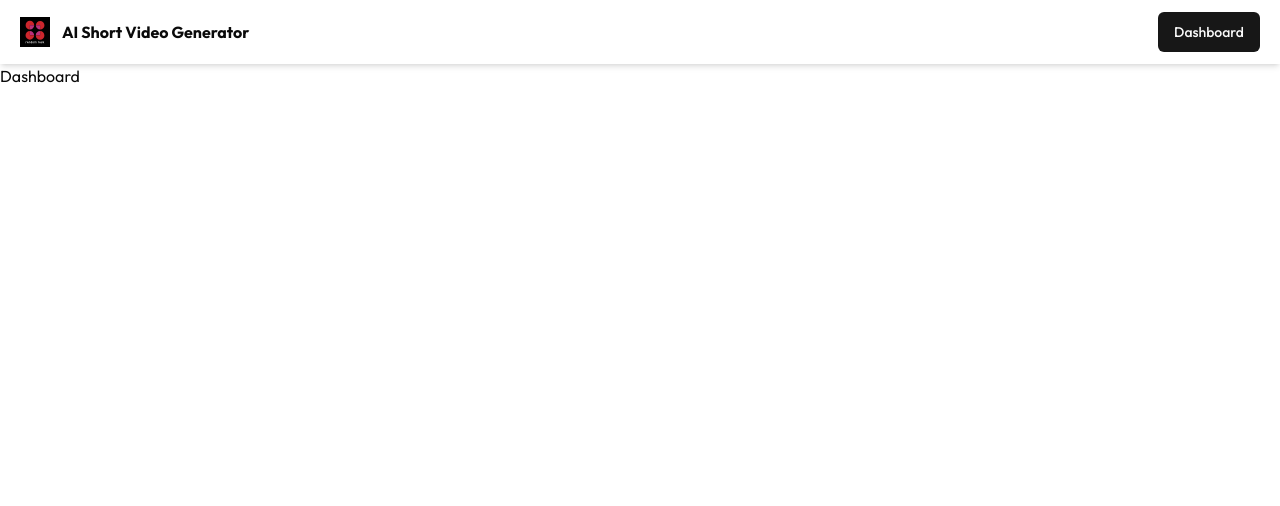
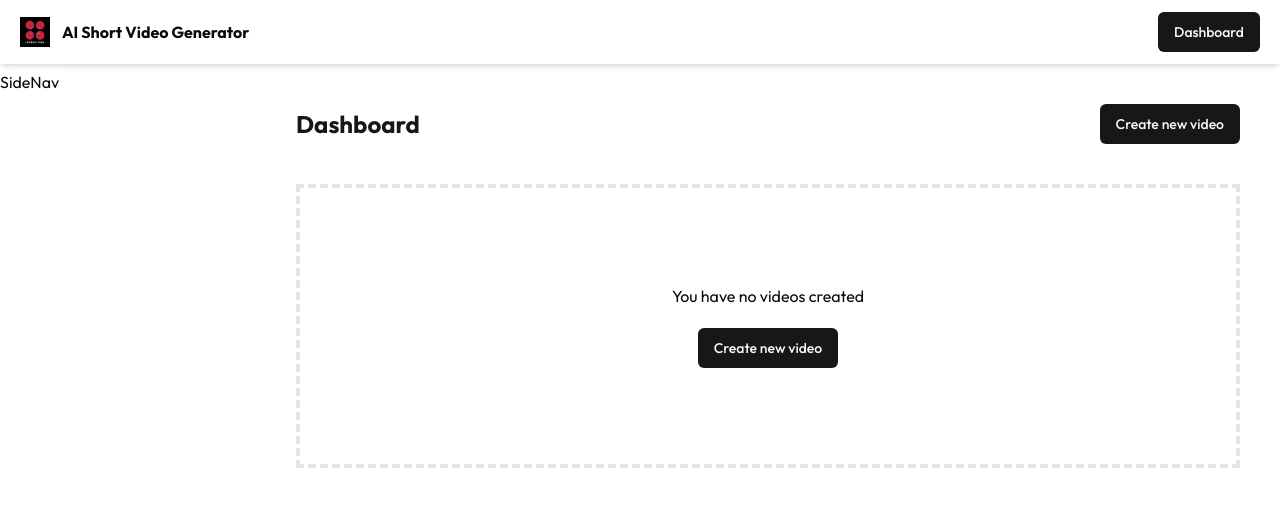
Before and after one commit to devansharyan123/Video-Generator, a Next.js app in the folder ai-short-video-generator/: page /dashboard in a window 1280 px wide. Shown: the top 506 px of the page. Built offline with nearby package versions, Linux system fonts and the light colour scheme; no server answers.

Commit message:
Dashboard created

```diff
--- /dev/null
+++ b/ai-short-video-generator/app/dashboard/components/EmptyState.jsx
@@ -0,0 +1,17 @@
+import React from 'react'
+import { Button } from '../../../components/ui/button'
+import Link from 'next/link'
+function EmptyState() {
+  return (
+    <div>
+        <div className='p-5 py-24 flex  items-center flex-col gap-5 mt-10  border-4 border-dashed '>
+    <div>You have no videos created</div>
+    <Link href='/dashboard/create-new'>
+    <Button >Create new video</Button>
+    </Link>
+    </div>
+    </div>
+  )
+}
+
+export default EmptyState
--- a/ai-short-video-generator/app/dashboard/Header.jsx
+++ b/ai-short-video-generator/app/dashboard/components/Header.jsx
@@ -1,7 +1,7 @@
 import React from 'react'
 import Image from 'next/image'
 import { UserButton } from '@clerk/nextjs'
-import {Button} from '../../components/ui/button'
+import {Button} from '../../../components/ui/button'
 function Header() {
   return (
     <div className='p-3 px-5 flex gap-3 justify-between items-center shadow-md'>
--- /dev/null
+++ b/ai-short-video-generator/app/dashboard/components/SideNav.jsx
@@ -0,0 +1,9 @@
+import React from 'react'
+
+function SideNav() {
+  return (
+    <div>SideNav</div>
+  )
+}
+
+export default SideNav
--- /dev/null
+++ b/ai-short-video-generator/app/dashboard/create-new/page.jsx
@@ -0,0 +1,9 @@
+import React from 'react'
+
+function CreateNew() {
+  return (
+    <div>CreateNew</div>
+  )
+}
+
+export default CreateNew
--- a/ai-short-video-generator/app/dashboard/layout.jsx
+++ b/ai-short-video-generator/app/dashboard/layout.jsx
@@ -1,11 +1,20 @@
 import React from 'react'
-import Header from './Header'
+import Header from './components/Header'
+import SideNav from './components/SideNav'
+
+
 function DashboardLayout({children}) {
   return (
     <div>
+        <div className=' hidden md:block h-screen bg-white fixed mt-[70px] w-[65px]'>
+            <SideNav />
+        </div>
         <div>
             <Header />
-        {children}
+            <div className='md:ml-64 p-10'>
+                  {children}
+            </div>
+
         </div>
 
     </div>
--- a/ai-short-video-generator/app/dashboard/page.jsx
+++ b/ai-short-video-generator/app/dashboard/page.jsx
@@ -1,8 +1,23 @@
-import React from 'react'
-
+"use client"
+import React, { useState } from 'react'
+import { Button } from '../../components/ui/button'
+import EmptyState from './components/EmptyState'
+import Link from 'next/link'
 function Dashboard() {
+    const [videoList, setVideoList] = useState([])
   return (
-    <div> Dashboard</div>
+    <div>
+    <div className='flex justify-between items-center'>
+        <div className='font-bold text-2xl text-primary'>Dashboard</div>
+        <Link href='/dashboard/create-new'>
+    <Button >Create new video</Button>
+    </Link>
+    </div>
+    {videoList.length ==  0 &&<div>
+        <EmptyState />
+        </div>
+        }
+    </div>
   )
 }
 
```
